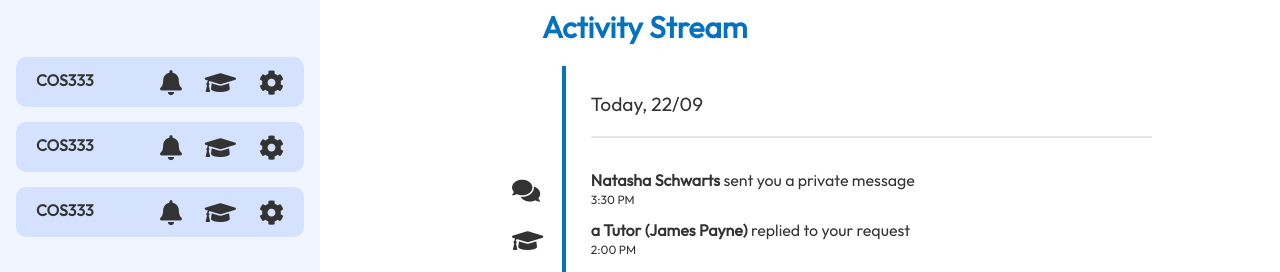
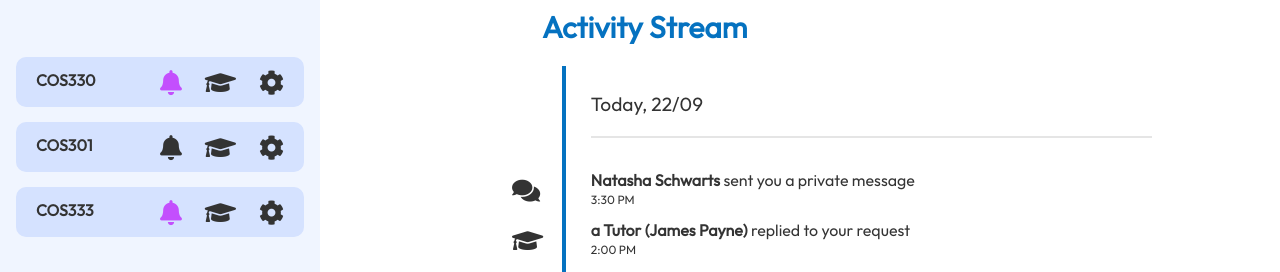
Before and after one commit to SameetKeshav/IMY320_Error-505, an Angular app: page /home in a window 1280 px wide. Shown: the part 148-420 px from the top of the page. Built offline with nearby package versions, Linux system fonts and the light colour scheme.

Commit message:
Update home.component.html

```diff
--- a/src/app/home/home.component.html
+++ b/src/app/home/home.component.html
@@ -13,9 +13,10 @@
                     </div>
                 </div>
                 <div class="module" *ngFor="let module of modules">
-                    <div class = "moduleName"><b>COS333</b></div>
+                    <div class = "moduleName"><b>{{module}}</b></div>
                     <div class = "moduleIcons">
-                        <i class="fa fa-bell" aria-hidden="true"></i>
+                        <i *ngIf="activityData[0].module.includes(module)"class="fa fa-bell" aria-hidden="true" style="color:#C34FFD"></i>
+                        <i *ngIf="!activityData[0].module.includes(module)" class="fa fa-bell" aria-hidden="true"></i>
                         <i class="fa fa-graduation-cap" aria-hidden="true"></i>
                         <i class="fa fa-cog" aria-hidden="true"></i>
                     </div>
```
